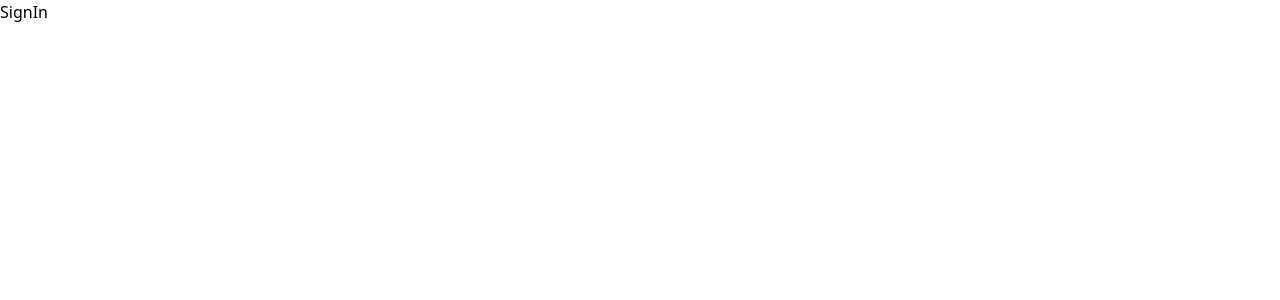
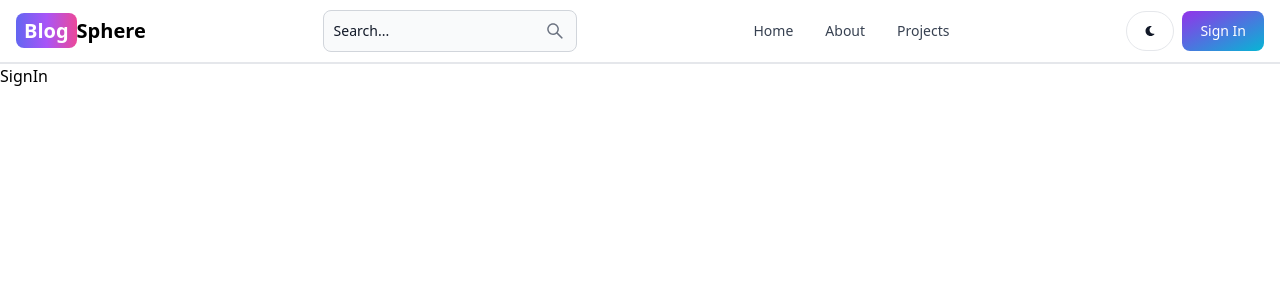
Before and after one commit to Akshara243/mernblogg, a React (Vite) app in the folder client/: page /sign-in in a window 1280 px wide. Shown: the top 300 px of the page. Built offline with nearby package versions, Linux system fonts and the light colour scheme.

Commit message:
create the header section

```diff
--- a/client/package.json
+++ b/client/package.json
@@ -10,6 +10,8 @@
     "preview": "vite preview"
   },
   "dependencies": {
+    "flowbite": "^3.1.2",
+    "flowbite-react": "^0.7.8",
     "react": "^19.0.0",
     "react-dom": "^19.0.0",
     "react-router-dom": "^7.4.0"
--- a/client/src/App.jsx
+++ b/client/src/App.jsx
@@ -5,11 +5,13 @@ import SignIn from './pages/SignIn';
 import SignUp from './pages/SignUp';
 import Dashboard from './pages/Dashboard';
 import Projects from './pages/Projects';
+import Header from './components/Header';
 
 
 export default function App() {
   return (
     <BrowserRouter>
+    <Header />
     <Routes>
         <Route path="/" element={<Home />} />
         <Route path="/about" element={<About />} />
--- /dev/null
+++ b/client/src/components/Header.jsx
@@ -0,0 +1,52 @@
+import { Button, Navbar, TextInput } from "flowbite-react";
+import { Link, useLocation } from "react-router-dom";
+import { AiOutlineSearch } from 'react-icons/ai';
+import { FaMoon } from 'react-icons/fa';
+
+export default function Header() {
+    const path = useLocation().pathname;
+  return (
+    <Navbar className="border-b-2">
+        <Link to="/" className='self-center whitespace-nowrap text-sm sm:text-xl font-semibold dark:text-white'>
+            <span className='px-2 py-1 bg-gradient-to-r from-indigo-500 via-purple-500
+            to-pink-500 rounded-lg text-white'>Blog</span>
+            Sphere
+        </Link>
+        <form>
+            <TextInput type='text' placeholder='Search...' rightIcon={AiOutlineSearch}
+            className='hidden lg:inline'/>
+        </form>
+        <Button className='w-12 h-10 lg:hidden' color='gray' pill>
+            <AiOutlineSearch/>
+        </Button>
+        <div className="flex gap-2 md:order-2">
+            <Button className='w-12 h-10 hidden sm:inline' color='gray' pill>
+                <FaMoon />
+            </Button>
+            <Link to='/sign-in'>
+                <Button gradientDuoTone='purpleToBlue'>
+                    Sign In
+                </Button>
+            </Link>
+            <Navbar.Toggle />
+            </div>
+            <Navbar.Collapse>
+                <Navbar.Link active={path === "/"} as={'div'}>
+                    <Link to='/'>
+                        Home
+                    </Link>
+                </Navbar.Link>
+                <Navbar.Link active={path === "/about"} as={'div'}>
+                    <Link to='/about'>
+                        About
+                    </Link>
+                </Navbar.Link>
+                <Navbar.Link active={path === "/projects"} as={'div'}>
+                    <Link to='/projects'>
+                        Projects
+                    </Link>
+                </Navbar.Link>
+            </Navbar.Collapse>
+    </Navbar>
+  );
+}
--- a/client/tailwind.config.js
+++ b/client/tailwind.config.js
@@ -1,11 +1,13 @@
 /** @type {import('tailwindcss').Config} */
-module.exports = {
+import flowbite from 'flowbite/plugin';
+export default {
   content: [
-    "./index.html",
-    "./src/**/*.{js,ts,jsx,tsx}"
+    './index.html',
+    './src/**/*.{js,ts,jsx,tsx}',
+    'node_modules/flowbite-react/**/*.{js,jsx,ts,tsx}',
   ],
   theme: {
     extend: {},
   },
-  plugins: [],
+  plugins: [require('flowbite/plugin')],
 };
```
Also changed, not shown: 1 other file (tests, documents, lock files or other folders).
